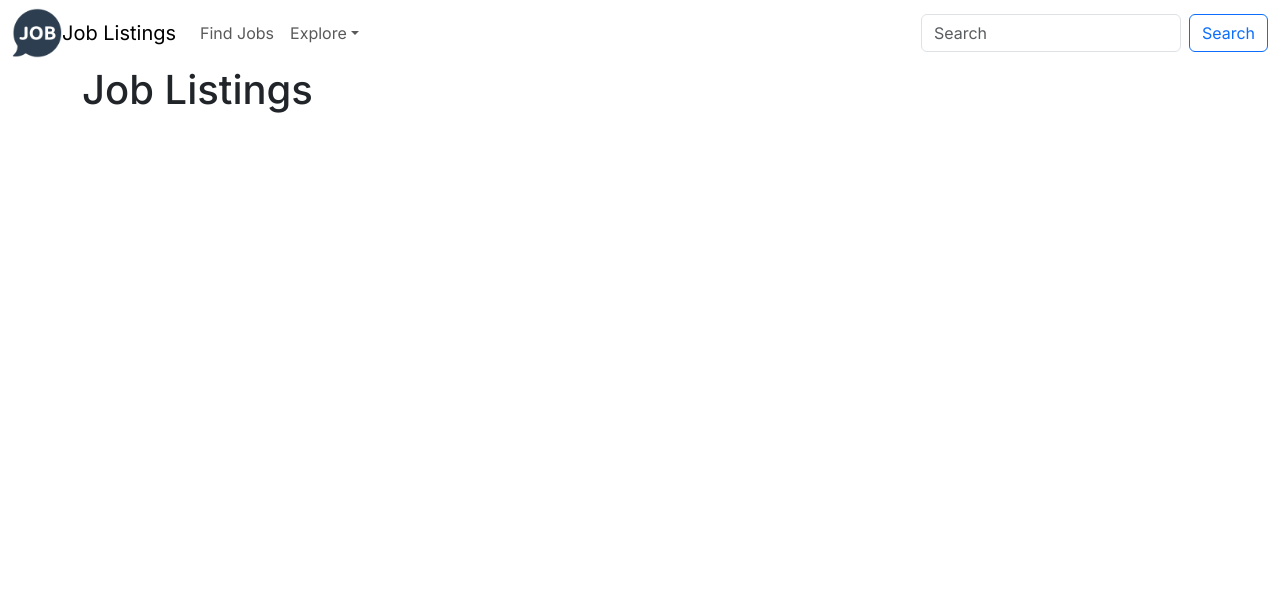
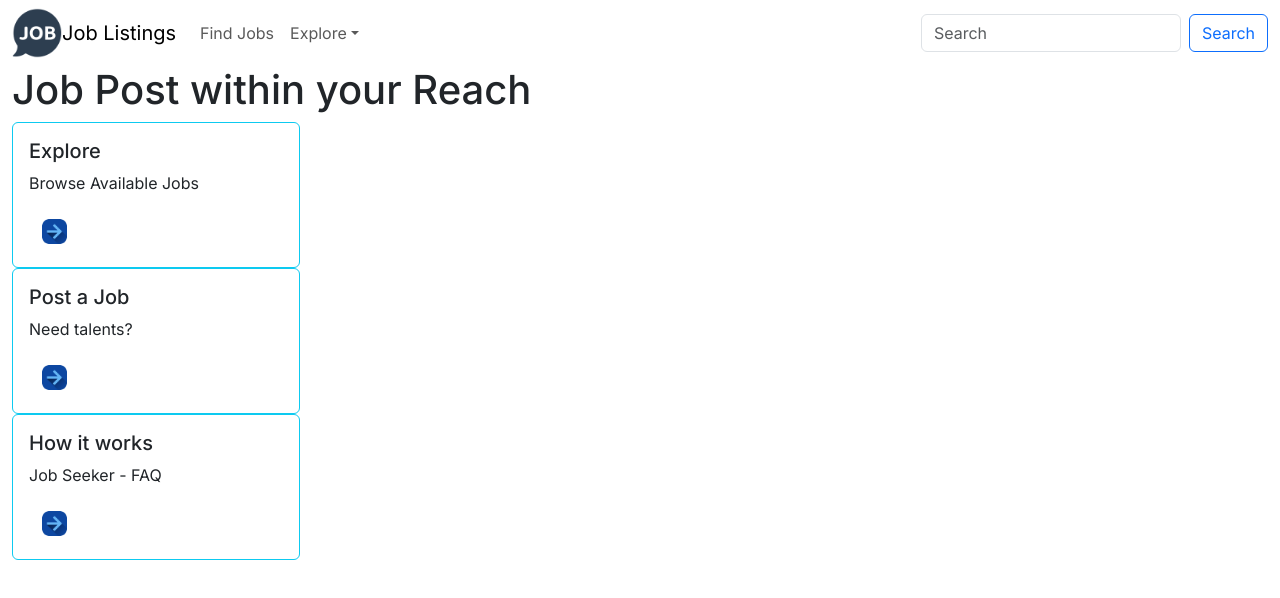
Before and after one commit to marielyeng/Applicant-Screening, a React (Create React App) app in the folder screening-app/frontend/: page / in a window 1280 px wide. Shown: the top 598 px of the page. Built offline with nearby package versions, Linux system fonts and the light colour scheme.

Commit message:
Added cards on home page

```diff
--- a/screening-app/frontend/src/components/FormApplication.tsx
+++ b/screening-app/frontend/src/components/FormApplication.tsx
@@ -1,6 +1,5 @@
 import React from 'react';
 import Form from 'react-bootstrap/Form';
-import Alert from "react-bootstrap/Alert";
 import { Heading } from './Heading';
 import CustomButton from './CustomButton';
 import { useNavigate } from 'react-router-dom';
--- a/screening-app/frontend/src/components/NavBar.tsx
+++ b/screening-app/frontend/src/components/NavBar.tsx
@@ -23,9 +23,8 @@ export const NavBar: React.FC = () => {
               <Nav.Link href="/jobs">Find Jobs</Nav.Link>
               <NavDropdown title="Explore" id="navbarScrollingDropdown">
                 <NavDropdown.Item href="#action3">Find Salaries</NavDropdown.Item>
-                <NavDropdown.Item href="#action4">
-                  Reviews
-                </NavDropdown.Item>
+                <NavDropdown.Item href="#action4">Reviews</NavDropdown.Item>
+                <NavDropdown.Item href="#action5">Job Seeker - FAQ</NavDropdown.Item>
               </NavDropdown>
             </Nav>
             <Form className="d-flex">
--- a/screening-app/frontend/src/pages/Home.tsx
+++ b/screening-app/frontend/src/pages/Home.tsx
@@ -1,13 +1,53 @@
 import React from "react";
 import Container from "react-bootstrap/Container";
-import { JobCards } from "../components/JobCards";
-import { Heading } from "../components/Heading";
+import Card from 'react-bootstrap/Card';
+import { useNavigate } from 'react-router-dom';  // Import useNavigate for routing
+import Image from 'react-bootstrap/Image';
 
 export const Home: React.FC = () => {
+    const navigate = useNavigate();
+
+    const handleBrowseJobClick = () => {
+        navigate(`/jobs`);  // Navigate to the job details page with the job ID
+    };
+
+    const handlePostJobClick = () => {
+        navigate('/admin-login')
+    }
+
     return (
-        <Container>
-            <Heading title = 'Job Listings' />
-
+        <Container fluid>
+            <h1>Job Post within your Reach</h1>
+            <Card style={{ width: '18rem' }} border="info">
+                <Card.Body>
+                    <Card.Title>Explore</Card.Title>
+                    <Card.Text>Browse Available Jobs</Card.Text>
+                    {/* Use a button to trigger navigation for more details */}
+                    <button className="btn btn-link" onClick={handleBrowseJobClick}>
+                        <Image src="right-arrow.png" height='25px' width='25px' rounded />
+                    </button>
+                </Card.Body>
+            </Card>
+            <Card style={{ width: '18rem' }} border="info">
+                <Card.Body>
+                    <Card.Title>Post a Job</Card.Title>
+                    <Card.Text>Need talents?</Card.Text>
+                    {/* Use a button to trigger navigation for more details */}
+                    <button className="btn btn-link" onClick={handlePostJobClick}>
+                        <Image src="right-arrow.png" height='25px' width='25px' rounded />
+                    </button>
+                </Card.Body>
+            </Card>
+            <Card style={{ width: '18rem' }} border="info">
+                <Card.Body>
+                    <Card.Title>How it works</Card.Title>
+                    <Card.Text>Job Seeker - FAQ</Card.Text>
+                    {/* Use a button to trigger navigation for more details */}
+                    <button className="btn btn-link" onClick={handleBrowseJobClick}>
+                        <Image src="right-arrow.png" height='25px' width='25px' rounded />
+                    </button>
+                </Card.Body>
+            </Card>
         </Container>
     )
 }
```
Also changed, not shown: screening-app/frontend/public/right-arrow.png (added).
